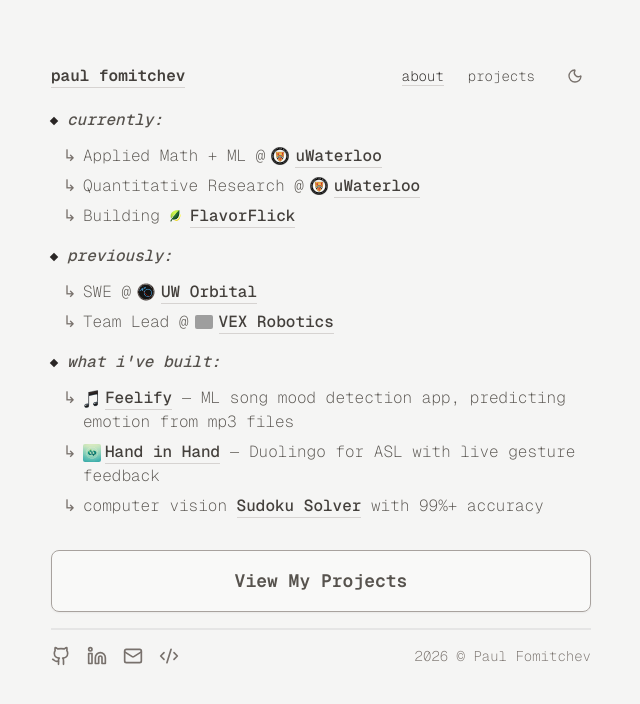
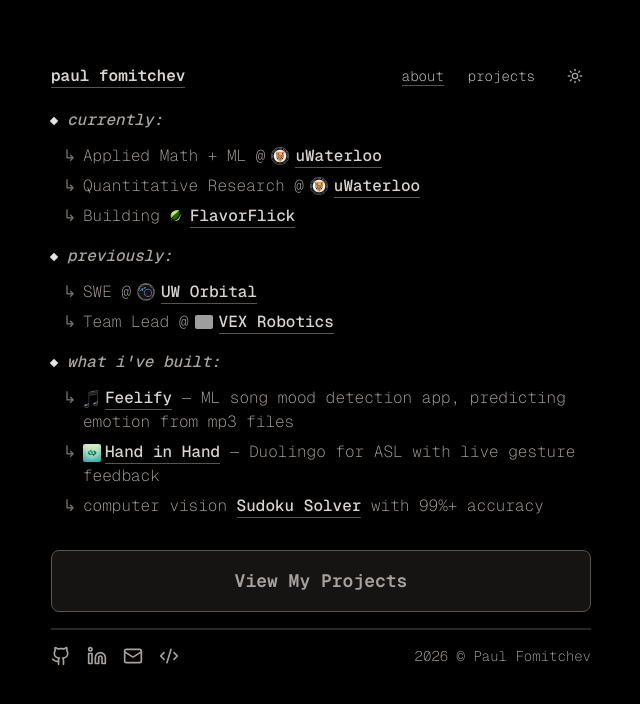
Before and after one commit to Paul-F7/personal-site, a Next.js app: page / in a window 1280 px wide. Shown: the top 704 px of the page, without its empty margins (319-959 px from the left). Built offline with nearby package versions, Linux system fonts and the light colour scheme; grey boxes are pictures that could not be loaded.

Commit message:
darkmode

```diff
--- a/src/app/components/ThemeProvider.js
+++ b/src/app/components/ThemeProvider.js
@@ -12,18 +12,15 @@
 }
 
 export default function ThemeProvider({ children }) {
-  const [theme, setTheme] = useState("light");
+  const [theme, setTheme] = useState("dark");
 
   useEffect(() => {
     const savedTheme = localStorage.getItem("theme");
-    const prefersDark = window.matchMedia(
-      "(prefers-color-scheme: dark)"
-    ).matches;
 
     if (savedTheme) {
       setTheme(savedTheme);
       document.documentElement.classList.toggle("dark", savedTheme === "dark");
-    } else if (prefersDark) {
+    } else {
       setTheme("dark");
       document.documentElement.classList.add("dark");
     }
```
